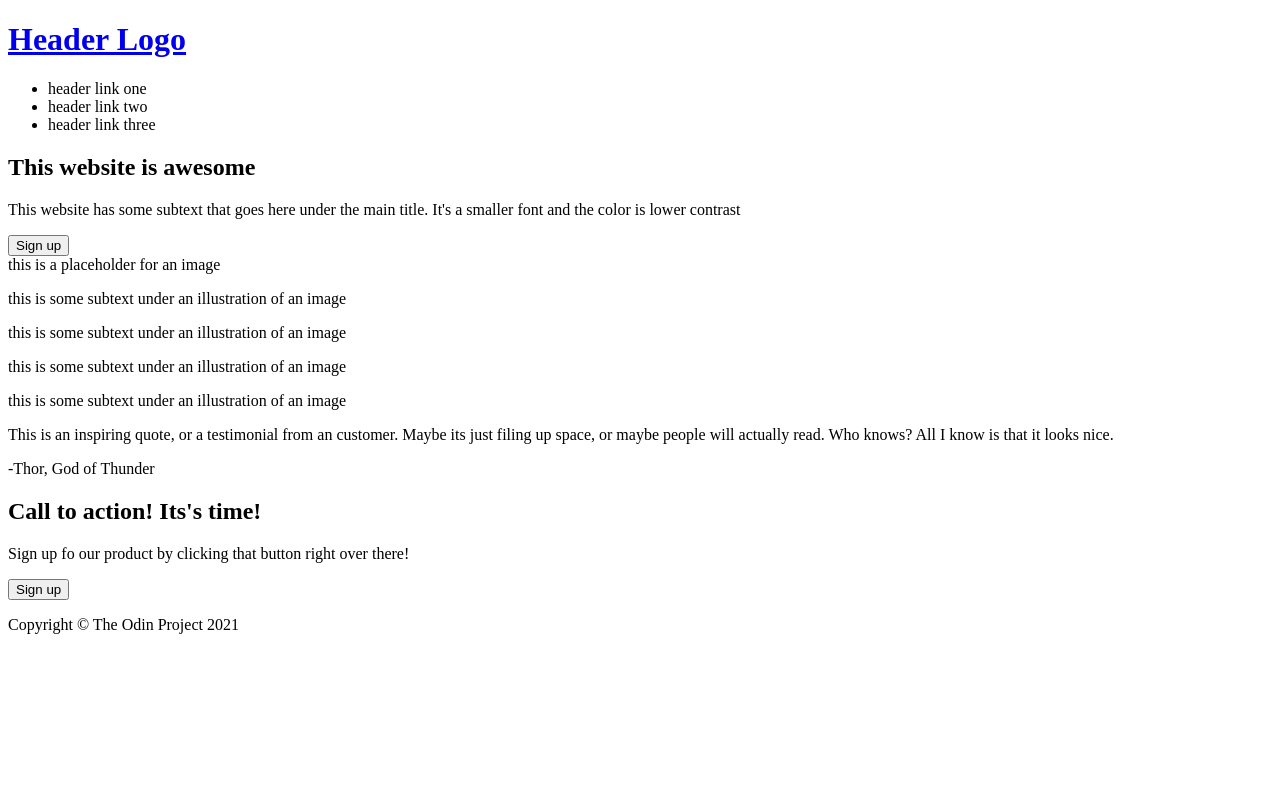
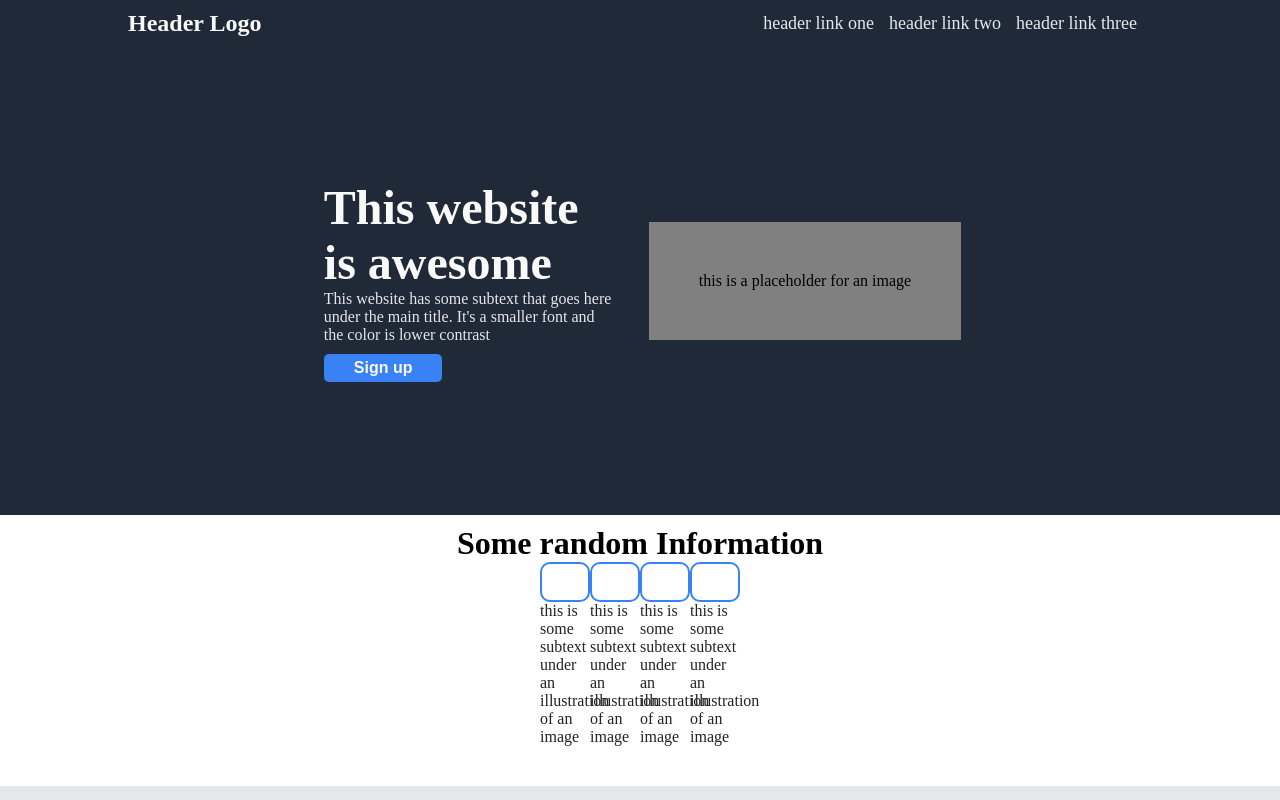
Before and after one commit to debbie1505/landing-page, a plain HTML site: page index.html in a window 1280 px wide. Shown: the top 800 px of the page. Drawn offline with Linux system fonts and the light colour scheme.

Commit message:
Implement basic css for layout and structure
This is a rough draft of the page. I added some basic css and I will fine
tune it tommorrow. I did the header, the hero, the boxes, the call to
action, and the footer.

Tomorrow's task:

Fix and the layout to resemble the final product.

```diff
--- a/index.css
+++ b/index.css
@@ -0,0 +1,195 @@
+* {
+  margin: 0px;
+  padding: 0px;
+  box-sizing: border-box;
+}
+
+:root {
+  --dark-navy: #1f2937;
+  --whitish: #f9faf8;
+  --grayish: #e5e7eb;
+  --bluish: #3882f6;
+}
+
+header {
+  display: flex;
+  justify-content: space-between;
+  padding: 10px 10%;
+  background: var(--dark-navy);
+  align-items: center;
+}
+header h1 {
+  font-size: 24px;
+  color: var(--whitish);
+}
+
+a {
+  text-decoration: none;
+}
+
+nav ul {
+  display: flex;
+  justify-content: space-around;
+  margin: 0;
+  padding: 0;
+  list-style-type: none;
+}
+
+nav ul li {
+  margin-right: 15px;
+}
+
+nav ul li a {
+  text-decoration: none;
+  color: #fff;
+  font-weight: bold;
+}
+li {
+  color: var(--grayish);
+  font-size: 18px;
+}
+
+/*Hero*/
+.hero-container {
+  display: flex;
+  justify-content: center;
+  background-color: var(--dark-navy);
+}
+
+.hero {
+  display: flex;
+  padding: 10px 10%;
+  background-color: var(--dark-navy);
+  padding: 10% 10px;
+  align-items: center;
+  justify-content: space-between;
+}
+
+.text {
+  padding: 5px;
+  max-width: 300px;
+  margin-right: 30px;
+}
+
+.text h1 {
+  font-size: 48px;
+  font-weight: bold;
+  color: var(--whitish);
+}
+.text p {
+  color: var(--grayish);
+}
+
+.hero-button {
+  background-color: var(--bluish);
+  margin-top: 10px;
+  border-radius: 5px;
+  color: var(--whitish);
+  padding: 5px 30px;
+  border: none;
+  font-weight: bold;
+  font-size: medium;
+}
+
+.hero-img {
+  background-color: gray;
+  padding: 50px;
+}
+
+/*Information center*/
+
+.boxes h1 {
+  text-align: center;
+  padding: 30px 10%;
+}
+
+.box-container {
+  display: flex;
+  justify-content: center;
+  flex-direction: column;
+  align-items: center;
+  padding: 10px 10%;
+  padding-bottom: 40px;
+}
+
+.boxes {
+  display: flex;
+  justify-content: space-evenly;
+}
+
+.box {
+  width: 100%;
+  height: 40px;
+  border: 2px solid var(--bluish);
+  border-radius: 10px;
+}
+
+.box-sections p {
+  color: rgb(36, 35, 35);
+}
+
+.box-sections {
+  display: flex;
+  flex-direction: column;
+  width: 50px;
+}
+
+/* quotes section*/
+
+.quote {
+  background-color: #e5e7eb;
+  padding: 10% 10%;
+}
+.quote-text {
+  color: #1f2937;
+  font-size: 36px;
+  font-style: italic;
+}
+
+.quote-author {
+  font-weight: bold;
+  float: right;
+}
+
+/*Call to action*/
+
+.call-to-action-container {
+  background-color: white;
+}
+
+.call-to-action {
+  background-color: var(--bluish);
+  margin: 40px 10%;
+  padding: 10px 20%;
+  display: flex;
+  justify-content: center;
+  align-items: center;
+  border-radius: 10px;
+}
+
+.call-to-action-button {
+  border: 2px solid var(--whitish);
+  background-color: var(--bluish);
+  border-radius: 10px;
+  padding: 10px;
+  color: var(--whitish);
+  width: 150px;
+}
+
+.call-to-action-text h1 {
+  color: var(--whitish);
+  font-weight: bolder;
+}
+
+.call-to-action-text p {
+  color: var(--grayish);
+}
+
+footer {
+  background-color: var(--dark-navy);
+  padding: 20px 10%;
+  display: flex;
+  justify-content: center;
+  color: var(--grayish);
+  font-weight: bold;
+}
--- a/index.html
+++ b/index.html
@@ -1,11 +1,13 @@
 <!DOCTYPE html>
 <html lang="en">
   <head>
-    <meta charset="UTF-8">
-    <meta name="viewport" content="width=device-width, initial-scale=1.0">
-    <title>Document</title>
+    <meta charset="UTF-8" />
+    <meta name="viewport" content="width=device-width, initial-scale=1.0" />
+    <title>Odin-recipes</title>
+    <link rel="stylesheet" href="index.css" />
   </head>
   <body>
+    <div class="header-container">
       <header>
         <a href="#"><h1>Header Logo</h1></a>
         <nav class="navbar">
@@ -14,54 +16,72 @@
             <li>header link two</li>
             <li>header link three</li>
           </ul>
-
         </nav>
       </header>
+    </div>
 
+    <div class="hero-container">
       <section class="hero">
         <div class="text">
           <h1>This website is awesome</h1>
-            <p>This website has some subtext that goes here under the main title.
-                It's a smaller font and the color is lower contrast</p>
+          <p>
+            This website has some subtext that goes here under the main title.
+            It's a smaller font and the color is lower contrast
+          </p>
           <button class="hero-button">Sign up</button>
         </div>
-        <div class="hero-img">this is a placeholder for an image </div>
+        <div class="hero-img">this is a placeholder for an image</div>
       </section>
+    </div>
 
+    <!--boxes-->
+    <div class="box-container">
+      <h1>Some random Information</h1>
       <section class="boxes">
-        <div class="box"><div class="box-items"></div><p>this is some subtext
-            under an illustration of an image</p>
-        </p></div>
-        <div class="box"><div class="box-items"></div><p>this is some subtext
-            under an illustration of an image</p>
-        </p></div>
-        <div class="box"><div class="box-items"></div><p>this is some subtext
-            under an illustration of an image</p>
-        </p></div>
-        <div class="box"><div class="box-items"></div><p>this is some subtext
-            under an illustration of an image</p>
-        </p></div>
+        <div class="box-sections">
+          <div class="box"></div>
+          <p>this is some subtext under an illustration of an image</p>
+        </div>
+        <div class="box-sections">
+          <div class="box"></div>
+          <p>this is some subtext under an illustration of an image</p>
+        </div>
+        <div class="box-sections">
+          <div class="box"></div>
+          <p>this is some subtext under an illustration of an image</p>
+        </div>
+        <div class="box-sections">
+          <div class="box"></div>
+          <p>this is some subtext under an illustration of an image</p>
+        </div>
       </section>
+    </div>
+    <!--quote-->
 
     <section class="quote">
       <div>
-            <p class="quote-text">This is an inspiring quote, or a testimonial from an customer.
-                Maybe its just filing up space, or maybe people will actually read.
-                Who knows? All I know is that it looks nice.
+        <p class="quote-text">
+          This is an inspiring quote, or a testimonial from an customer. Maybe
+          its just filing up space, or maybe people will actually read. Who
+          knows? All I know is that it looks nice.
         </p>
         <p class="quote-author">-Thor, God of Thunder</p>
       </div>
     </section>
-
+    <div class="call-to-action-container">
       <section class="call-to-action">
         <div class="call-to-action-text">
           <h1>Call to action! Its's time!</h1>
-    <p>Sign up fo our product by clicking that button right over there!</p>
+          <p>
+            Sign up fo our product by clicking that button right over there!
+          </p>
         </div>
-    <div class="call-to-action-button"><button>Sign up</button></div>
+        <button class="call-to-action-button">Sign up</button>
       </section>
+    </div>
 
     <footer>
-    <p>Copyright &copy; The Odin Project 2021</p></footer>
+      <p>Copyright &copy; The Odin Project 2021</p>
+    </footer>
   </body>
 </html>
```
Also changed, not shown: 1 other file. Lines whose indentation alone changed are shown as unchanged.
